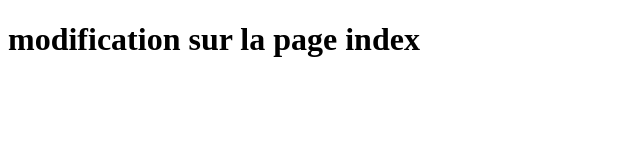
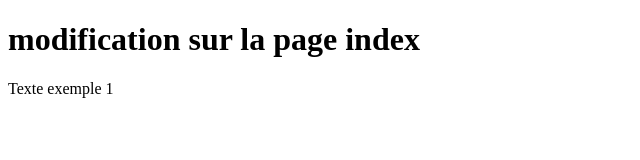
Before and after one commit to ichak/Tuto-Github, a plain HTML site: page index.html in a window 1280 px wide. Shown: the whole page, without its empty margins (0-640 px from the left). Drawn offline with Linux system fonts and the light colour scheme.

Commit message:
ajout <p>

```diff
--- a/index.html
+++ b/index.html
@@ -7,5 +7,6 @@
 </head>
 <body>
     <h1>modification sur la page index</h1>
+    <p>Texte exemple 1</p>
 </body>
 </html>
```
